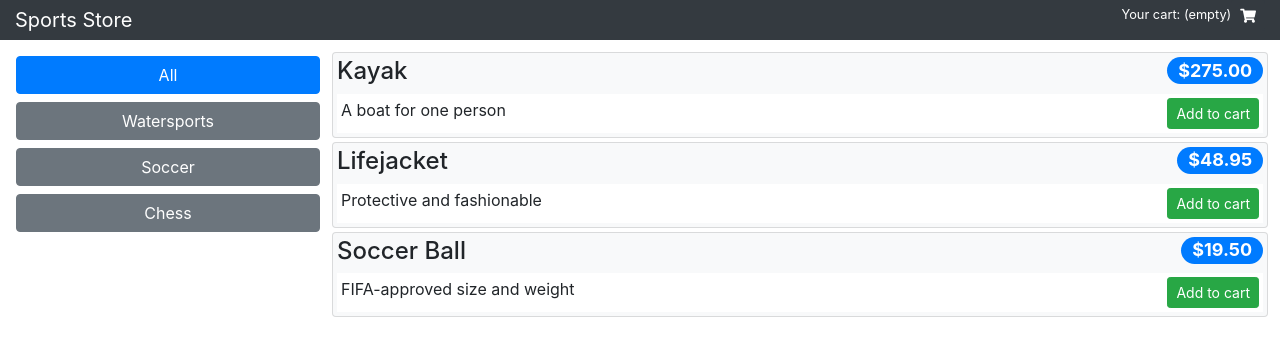
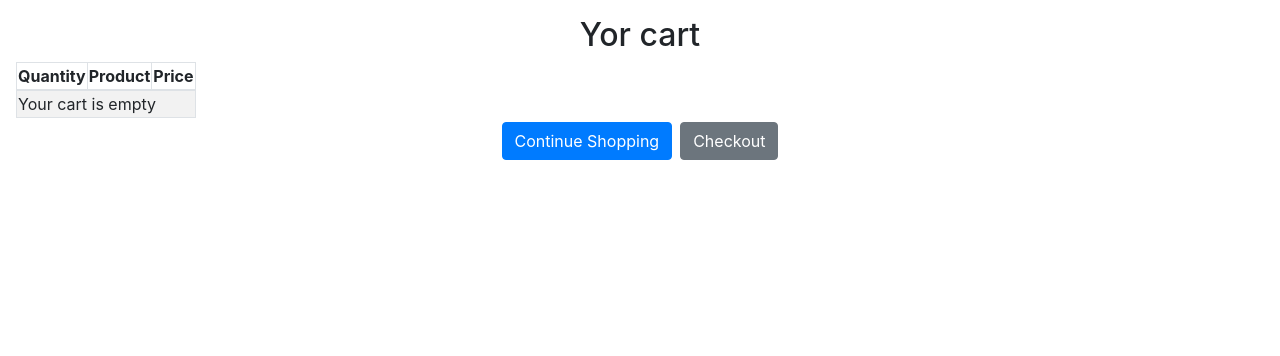
Before and after one commit to vadzimk/sportsstore, a React (Create React App) app: page /shop/cart in a window 1280 px wide. Before the commit this address led to /shop/products. Shown: the top 356 px of the page. Built offline with nearby package versions, Linux system fonts and the light colour scheme.

Commit message:
added CartDetails url to the rontes. Found a bug - CartDetails does not display items from redux state, says cart is empty

```diff
--- a/src/components/CartDetails.js
+++ b/src/components/CartDetails.js
@@ -1,6 +1,6 @@
 import React from 'react';
-import {Link} from 'reac-router-dom';
-import {CartDetaisRows} from './CartDetailsRows';
+import {Link} from 'react-router-dom';
+import {CartDetailsRows} from './CartDetailsRows';
 
 export class CartDetails extends React.Component {
     getLinkClasses = () => `btn btn-secondary m-1
@@ -26,7 +26,7 @@ export class CartDetails extends React.Component {
                 </tr>
                 </thead>
                 <tbody>
-                <CartDetaisRows
+                <CartDetailsRows
                     cart={this.props.cart}
                     cartPrice={this.props.cartPrice}
                     updateQuantity={this.props.updateCartQuantity}
--- a/src/components/ShopConnector.js
+++ b/src/components/ShopConnector.js
@@ -4,6 +4,7 @@ import {connect} from 'react-redux';
 import {loadData, addToCart, clearCart,removeFromCart, updateCartQuantity} from "../data/actionCreators";
 import {DATA_TYPES} from "../data/types";
 import {Shop} from "./Shop";
+import {CartDetails} from "./CartDetails";
 
 //calling this store is incorrect it is traditionally called state
 const mapStateToProps = (dataStore) => {
@@ -52,6 +53,12 @@ class ShopConnector extends React.Component {
                         />
                     }
                 />
+                <Route
+                    path="/shop/cart"
+                    render={(routeProps)=>
+                        <CartDetails {...this.props}{...routeProps}/>
+                    }
+                />
                 <Redirect to="/shop/products"/>
             </Switch>
         );
```
